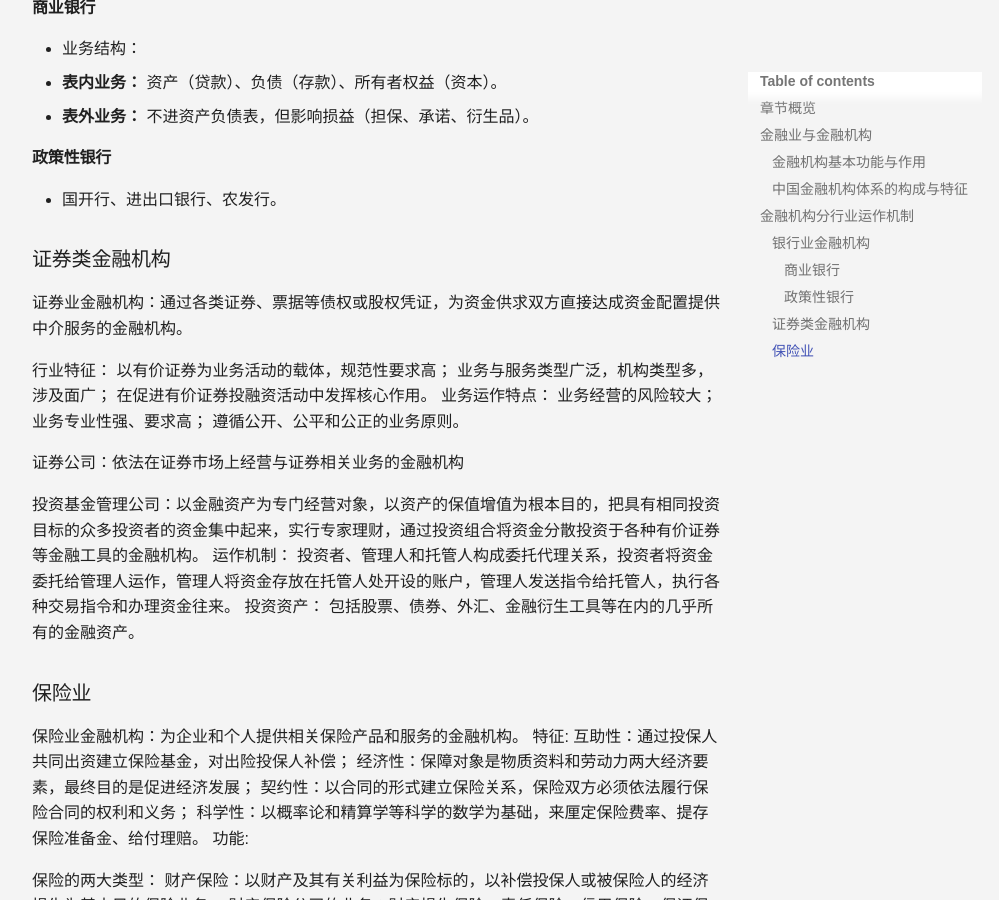
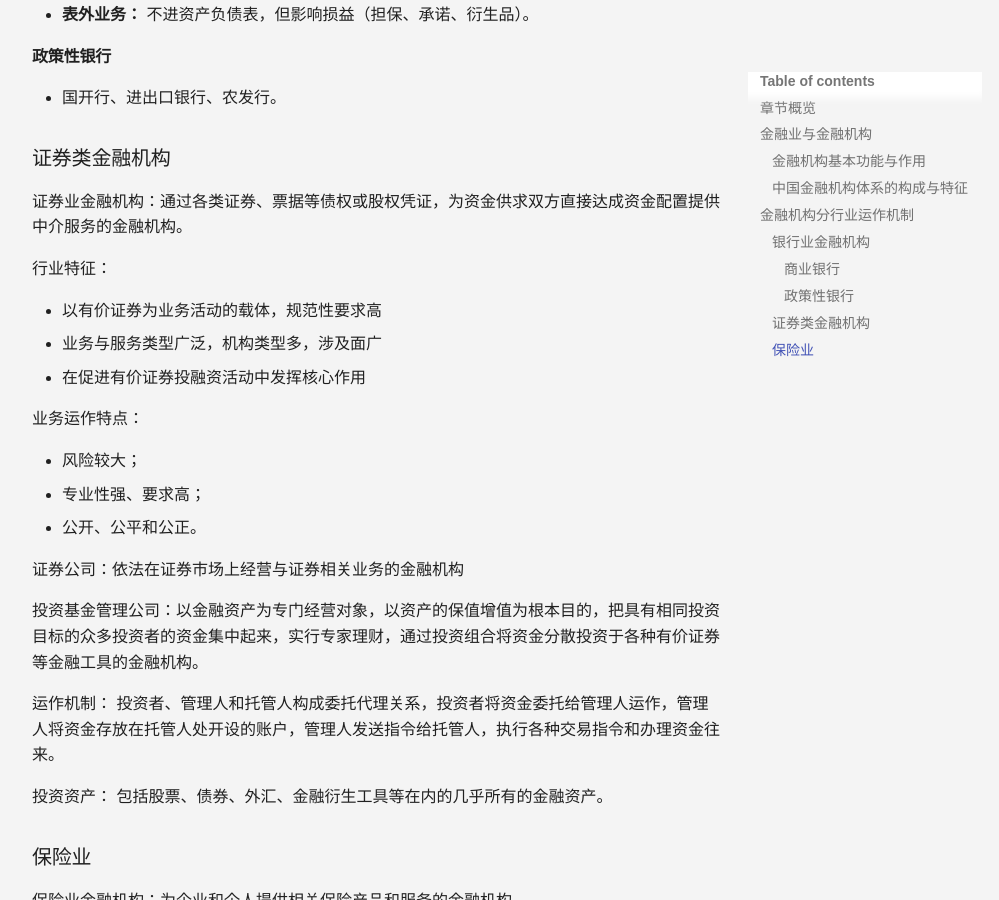
Before and after one commit to HarudogMyLand/FuckEconomicNote, an MkDocs documentation site: the page built from docs/finance/finance7.md, in a window 1280 px wide and 900 px high, scrolled down 1188 px. Shown: the whole window, without its empty margins (264-1263 px from the left). Built offline with MkDocs 1.6.1 and Material for MkDocs 9.7.7, drawn with Linux system fonts in a browser that asks for light colours; some of the changed text lies outside the part shown.

Commit message:
update blog

```diff
--- a/docs/finance/finance7.md
+++ b/docs/finance/finance7.md
@@ -167,34 +167,34 @@
 证券业金融机构：通过各类证券、票据等债权或股权凭证，为资金供求双方直接达成资金配置提供中介服务的金融机构。
 
 行业特征：
-以有价证券为业务活动的载体，规范性要求高；
-业务与服务类型广泛，机构类型多，涉及面广；
-在促进有价证券投融资活动中发挥核心作用。
+
+- 以有价证券为业务活动的载体，规范性要求高
+- 业务与服务类型广泛，机构类型多，涉及面广
+- 在促进有价证券投融资活动中发挥核心作用
+
 业务运作特点：
-业务经营的风险较大；
-业务专业性强、要求高；
-遵循公开、公平和公正的业务原则。
+
+- 风险较大；
+- 专业性强、要求高；
+- 公开、公平和公正。
 
 证券公司：依法在证券市场上经营与证券相关业务的金融机构
 
 投资基金管理公司：以金融资产为专门经营对象，以资产的保值增值为根本目的，把具有相同投资目标的众多投资者的资金集中起来，实行专家理财，通过投资组合将资金分散投资于各种有价证券等金融工具的金融机构。
+
 运作机制：
 投资者、管理人和托管人构成委托代理关系，投资者将资金委托给管理人运作，管理人将资金存放在托管人处开设的账户，管理人发送指令给托管人，执行各种交易指令和办理资金往来。
+
 投资资产：
 包括股票、债券、外汇、金融衍生工具等在内的几乎所有的金融资产。
 
 ### 保险业
 
 保险业金融机构：为企业和个人提供相关保险产品和服务的金融机构。
-特征:
-互助性：通过投保人共同出资建立保险基金，对出险投保人补偿；
-经济性：保障对象是物质资料和劳动力两大经济要素，最终目的是促进经济发展；
-契约性：以合同的形式建立保险关系，保险双方必须依法履行保险合同的权利和义务；
-科学性：以概率论和精算学等科学的数学为基础，来厘定保险费率、提存保险准备金、给付理赔。
-功能:
+
+- **四大特征：** 互助性、经济性、契约性、科学性。
 
 保险的两大类型：
-财产保险：以财产及其有关利益为保险标的，以补偿投保人或被保险人的经济损失为基本目的保险业务。
-财产保险公司的业务：财产损失保险、责任保险、信用保险、保证保险等。
-人身保险：以人的寿命和身体为标的保险。
-人身保险公司的业务：人寿保险、健康保险、意外伤害保险等。
+
+- 财产保险业务：财产损失保险、责任保险、信用保险、保证保险等。
+- 人身保险业务：人寿保险、健康保险、意外伤害保险等。
```
Also changed, not shown: docs/finance/finance8.md (+16 -8 lines).
